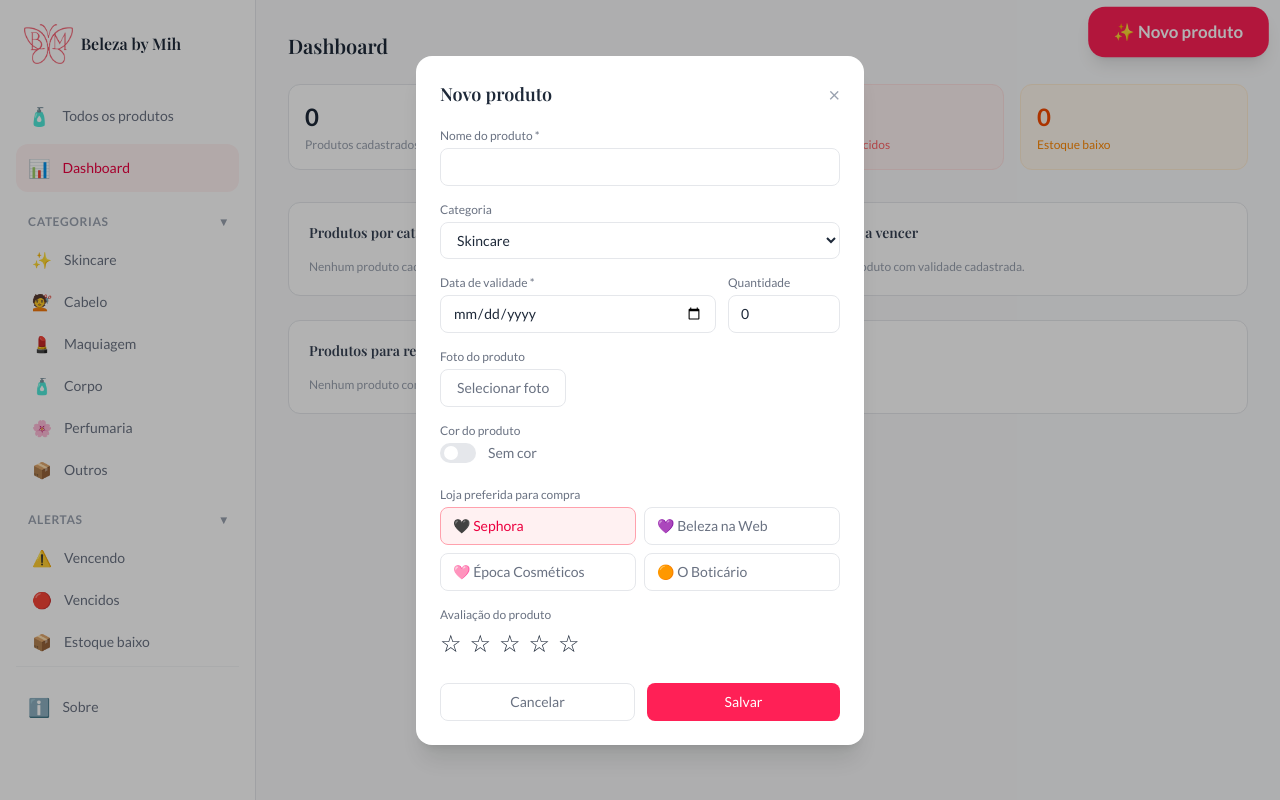
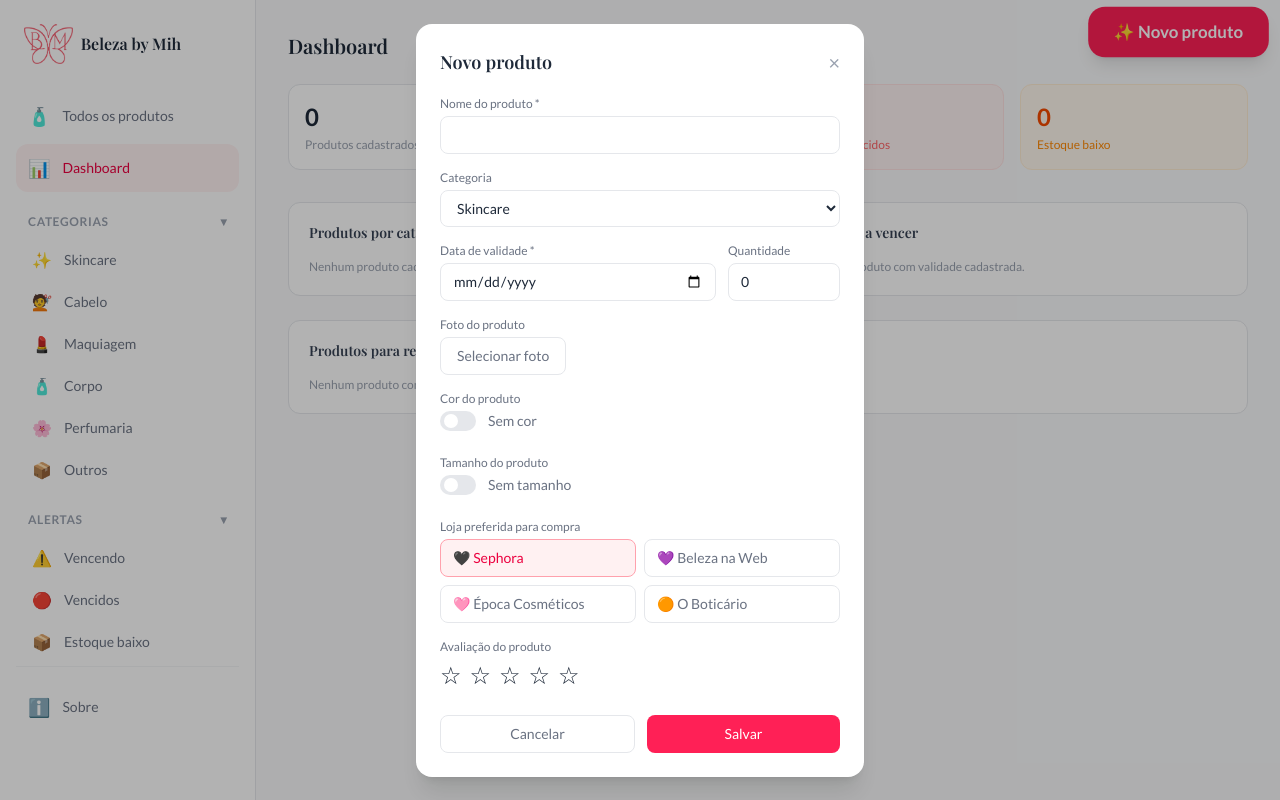
Before and after one commit to ViniciusBerardi1/beleza-by-mih-pwa, a React (Vite) app: page / in a window 1280 px wide. Both pictures are taken after a click on the button "✨ Novo produto". Built offline with nearby package versions, Linux system fonts and the light colour scheme.

Commit message:
feat: campo de tamanho do produto

```diff
--- a/src/components/ProdutoForm.jsx
+++ b/src/components/ProdutoForm.jsx
@@ -17,6 +17,9 @@ export default function ProdutoForm({
     cor: produto?.cor || "",
     loja_compra: produto?.loja_compra || "sephora",
     avaliacao: produto?.avaliacao || 0,
+    tem_tamanho: produto?.tem_tamanho || 0,
+    tamanho_quantidade: produto?.tamanho_quantidade || "",
+    tamanho_unidade: produto?.tamanho_unidade || "ml",
   });
 
   const handleSubmit = () => {
@@ -189,6 +192,64 @@ export default function ProdutoForm({
 
           <div>
             <label className="text-xs font-medium text-gray-500 mb-1 block">
+              Tamanho do produto
+            </label>
+            <div className="flex items-center gap-3 mb-2">
+              <button
+                type="button"
+                onClick={() =>
+                  setForm((f) => ({
+                    ...f,
+                    tem_tamanho: f.tem_tamanho ? 0 : 1,
+                    tamanho_quantidade: "",
+                    tamanho_unidade: "ml",
+                  }))
+                }
+                className={`relative inline-flex h-5 w-9 items-center rounded-full transition-colors ${form.tem_tamanho ? "bg-rose-500" : "bg-gray-200"}`}
+              >
+                <span
+                  className={`inline-block h-3.5 w-3.5 transform rounded-full bg-white transition-transform ${form.tem_tamanho ? "translate-x-4" : "translate-x-1"}`}
+                />
+              </button>
+              <span className="text-sm text-gray-500">
+                {form.tem_tamanho ? "Tem tamanho" : "Sem tamanho"}
+              </span>
+            </div>
+            {form.tem_tamanho ? (
+              <div className="flex gap-2">
+                <input
+                  type="number"
+                  min="0"
+                  placeholder="Ex: 200"
+                  value={form.tamanho_quantidade}
+                  onChange={(e) =>
+                    setForm((f) => ({
+                      ...f,
+                      tamanho_quantidade: e.target.value,
+                    }))
+                  }
+                  className="flex-1 border border-gray-200 rounded-lg px-3 py-2 text-sm focus:outline-none focus:ring-2 focus:ring-rose-200"
+                />
+                <select
+                  value={form.tamanho_unidade}
+                  onChange={(e) =>
+                    setForm((f) => ({ ...f, tamanho_unidade: e.target.value }))
+                  }
+                  className="border border-gray-200 rounded-lg px-3 py-2 text-sm focus:outline-none focus:ring-2 focus:ring-rose-200"
+                >
+                  <option value="ml">ml</option>
+                  <option value="L">L</option>
+                  <option value="g">g</option>
+                  <option value="kg">kg</option>
+                  <option value="oz">oz</option>
+                  <option value="un">un</option>
+                </select>
+              </div>
+            ) : null}
+          </div>
+
+          <div>
+            <label className="text-xs font-medium text-gray-500 mb-1 block">
               Loja preferida para compra
             </label>
             <div className="grid grid-cols-2 gap-2">
```
